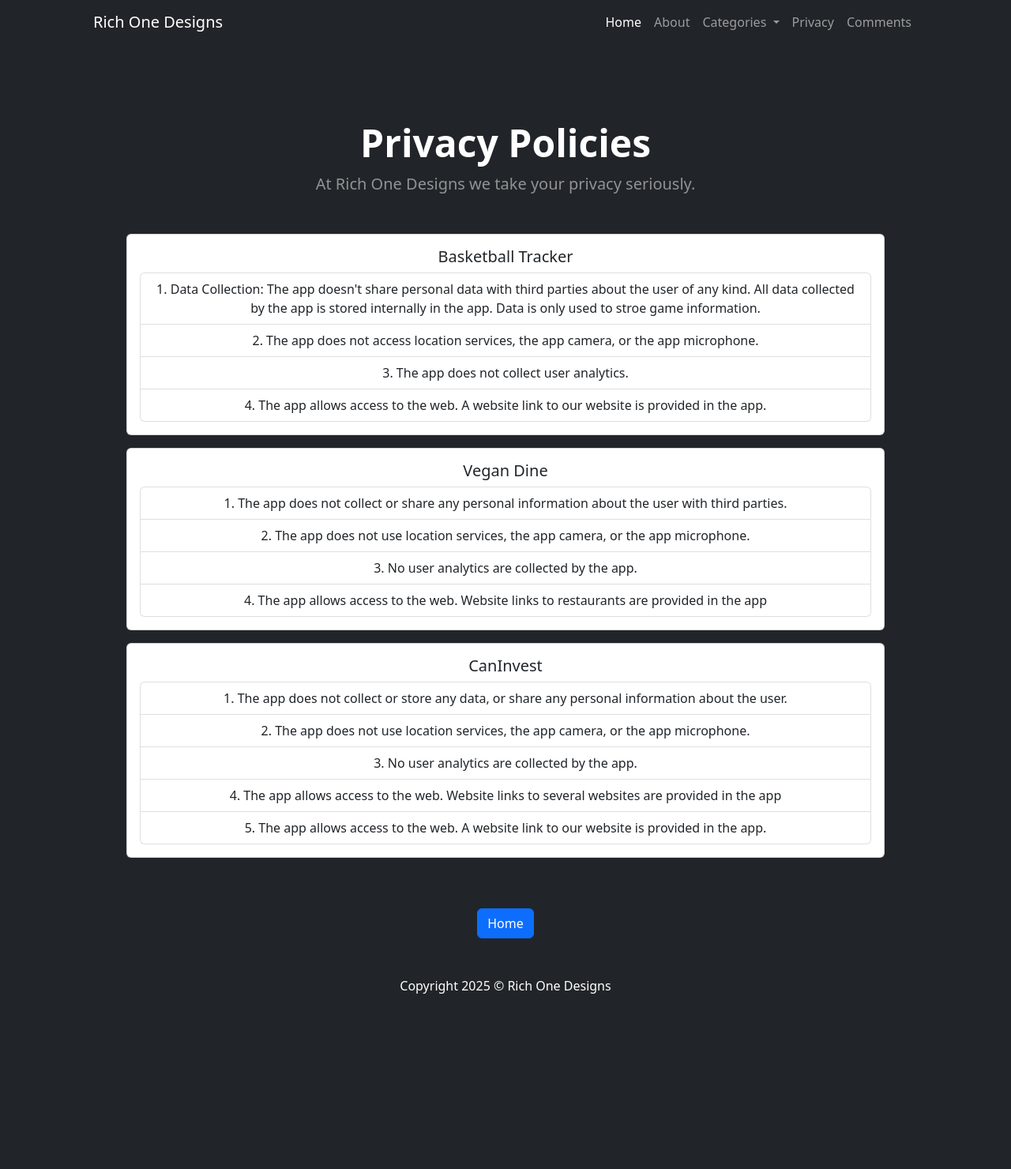
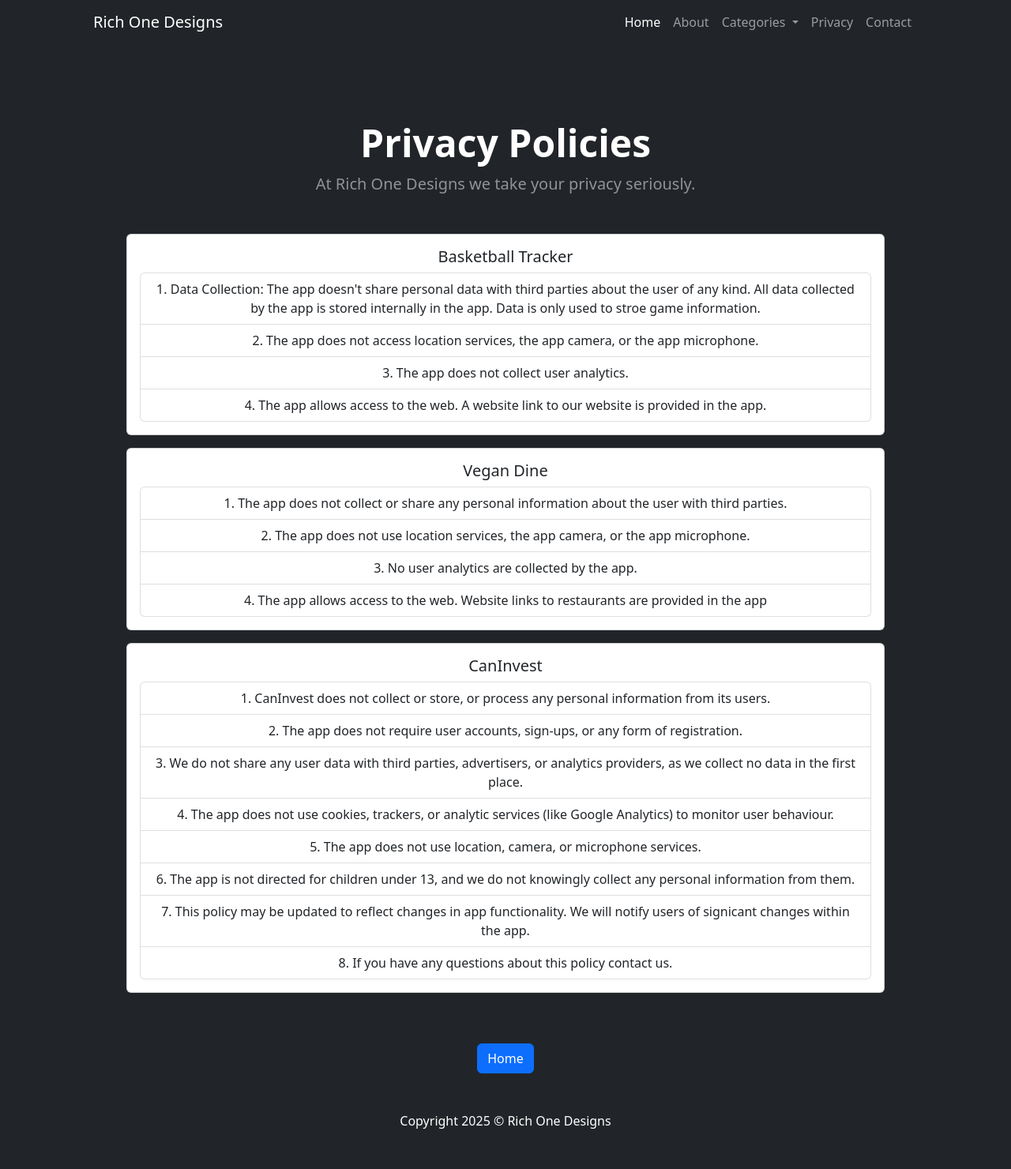
Before and after one commit to Rich4523/Richone-Designs, a Django app: page /privacy/ in a window 1280 px wide. Shown: the top 1480 px of the page at 79% size. Before the commit the page ends 1258 px from the top, so only its background shows below. Run offline with Django 5.2, Linux system fonts and the light colour scheme; some libraries are stand-ins or nearby versions.

Commit message:
privacy policy addition

```diff
--- a/info/templates/navbar.html
+++ b/info/templates/navbar.html
@@ -24,7 +24,7 @@
 
                         <li class="nav-item"><a class="nav-link" href="{% url 'privacy' %}">Privacy</a></li>
 
-                         <li class="nav-item"><a class="nav-link" href="{% url 'comment' %}">Comments</a></li>
+                         <li class="nav-item"><a class="nav-link" href="{% url 'comment' %}">Contact</a></li>
 
 
                     </ul>
--- a/info/templates/privacy.html
+++ b/info/templates/privacy.html
@@ -46,11 +46,14 @@
           <div class="card-body">
             <h5 class="card-title">CanInvest</h5>
             <ol class="list-group list-group-numbered">
-              <li class="list-group-item">The app does not collect or store any data, or share any personal information about the user.</li>
-              <li class="list-group-item">The app does not use location services, the app camera, or the app microphone.</li>
-              <li class="list-group-item">No user analytics are collected by the app.</li>
-              <li class="list-group-item">The app allows access to the web. Website links to several websites are provided in the app</li>
-              <li class="list-group-item">The app allows access to the web. A website link to our website is provided in the app.</li>
+              <li class="list-group-item">CanInvest does not collect or store, or process any personal information from its users.</li>
+              <li class="list-group-item">The app does not require user accounts, sign-ups, or any form of registration.</li>
+              <li class="list-group-item">We do not share any user data with third parties, advertisers, or analytics providers, as we collect no data in the first place.</li>
+              <li class="list-group-item">The app does not use cookies, trackers, or analytic services (like Google Analytics) to monitor user behaviour.</li>
+              <li class="list-group-item">The app does not use location, camera, or microphone services.</li>
+              <li class="list-group-item">The app is not directed for children under 13, and we do not knowingly collect any personal information from them.</li>
+              <li class="list-group-item">This policy may be updated to reflect changes in app functionality. We will notify users of signicant changes within the app.</li>
+              <li class="list-group-item">If you have any questions about this policy contact us.</li>
             </ol>
           </div>
         </div>
```
